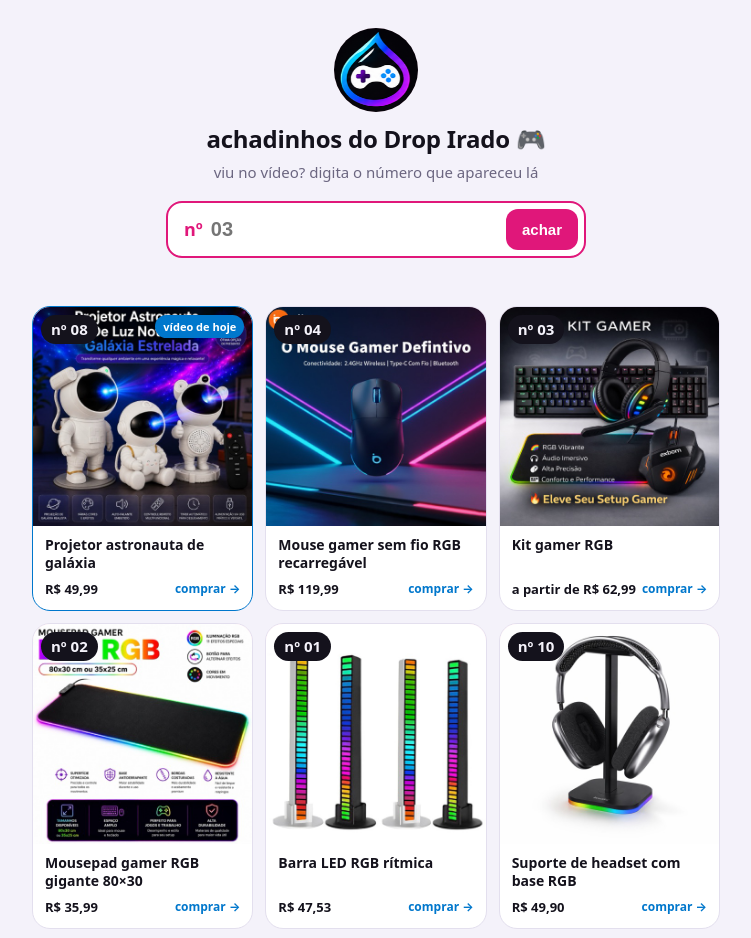
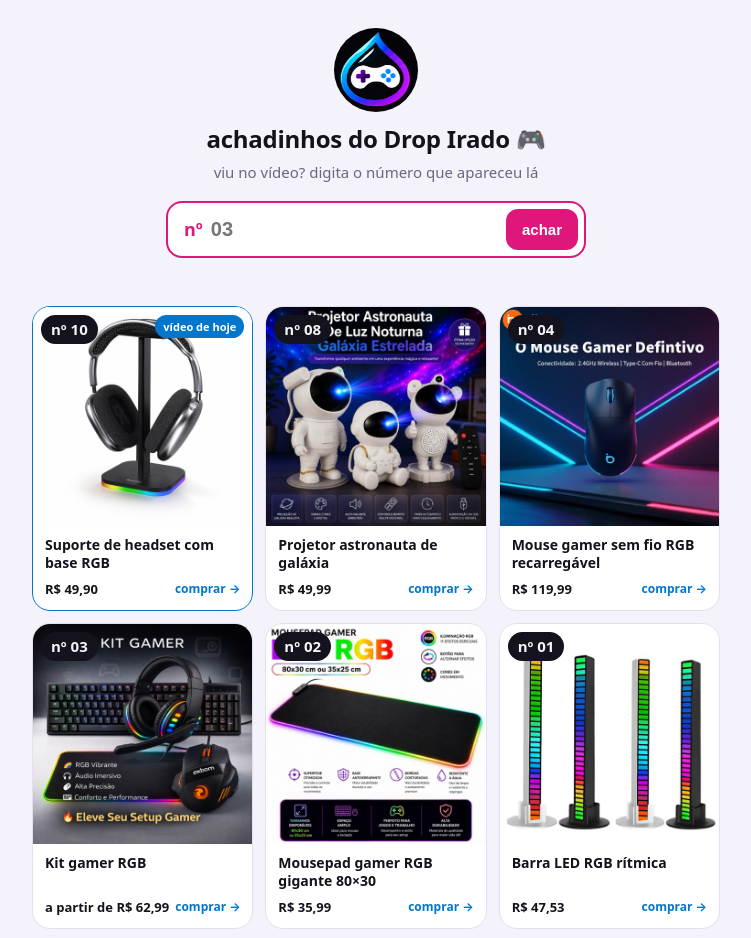
Before and after one commit to Winpulsee/dropirado, a plain HTML site: page index.html in a window 1280 px wide. Shown: the top 938 px of the page, without its empty margins (264-1015 px from the left). Drawn offline with Linux system fonts and the light colour scheme.

Commit message:
vitrine: nº 10 suporte de headset RGB no topo (vídeo de 25/11)

```diff
--- a/index.html
+++ b/index.html
@@ -41,8 +41,14 @@ footer{max-width:720px;margin:0 auto;padding:0 16px 40px;color:var(--suave);font
   <p class="aviso" id="aviso"></p>
 </header>
 <main>
-<a class="card novo" id="n08" data-n="8" href="https://s.shopee.com.br/4fy2QQTsOF" target="_blank" rel="noopener nofollow sponsored">
-  <span class="num">nº 08</span><span class="selo">vídeo de hoje</span>
+<a class="card novo" id="n10" data-n="10" href="https://s.shopee.com.br/7AfNP4N45V" target="_blank" rel="noopener nofollow sponsored">
+  <span class="num">nº 10</span><span class="selo">vídeo de hoje</span>
+  <img src="p10.jpg" alt="Suporte de headset com base RGB" loading="lazy" width="480" height="480">
+  <span class="nome">Suporte de headset com base RGB</span>
+  <span class="linha"><span class="preco">R$ 49,90</span><span class="ver">comprar →</span></span>
+</a>
+<a class="card" id="n08" data-n="8" href="https://s.shopee.com.br/4fy2QQTsOF" target="_blank" rel="noopener nofollow sponsored">
+  <span class="num">nº 08</span>
   <img src="p08.jpg" alt="Projetor astronauta de galáxia" loading="lazy" width="480" height="480">
   <span class="nome">Projetor astronauta de galáxia</span>
   <span class="linha"><span class="preco">R$ 49,99</span><span class="ver">comprar →</span></span>
@@ -70,12 +76,6 @@ footer{max-width:720px;margin:0 auto;padding:0 16px 40px;color:var(--suave);font
   <img src="p01.jpg" alt="Barra LED RGB rítmica" loading="lazy" width="480" height="480">
   <span class="nome">Barra LED RGB rítmica</span>
   <span class="linha"><span class="preco">R$ 47,53</span><span class="ver">comprar →</span></span>
-</a>
-<a class="card" id="n10" data-n="10" href="https://s.shopee.com.br/7AfNP4N45V" target="_blank" rel="noopener nofollow sponsored">
-  <span class="num">nº 10</span>
-  <img src="p10.jpg" alt="Suporte de headset com base RGB" loading="lazy" width="480" height="480">
-  <span class="nome">Suporte de headset com base RGB</span>
-  <span class="linha"><span class="preco">R$ 49,90</span><span class="ver">comprar →</span></span>
 </a>
 <a class="card" id="n07" data-n="7" href="https://s.shopee.com.br/3LSeq2bb9I" target="_blank" rel="noopener nofollow sponsored">
   <span class="num">nº 07</span>
```
